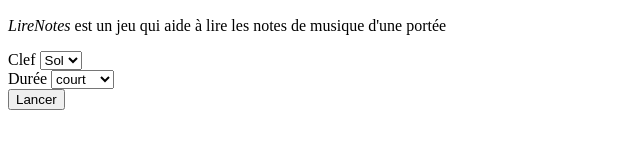
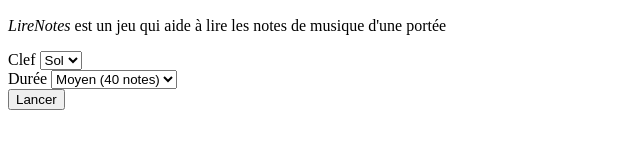
Before and after one commit to patjennings/lireNotes, a plain HTML site: page index.html in a window 1280 px wide. Shown: the part 429-578 px from the top of the page, without its empty margins (0-640 px from the left). Drawn offline with Linux system fonts and the light colour scheme.

Commit message:
Modale de départ modifiée

```diff
--- a/index.html
+++ b/index.html
@@ -78,9 +78,9 @@
                             <div class="modal-input form--wrapper">
                                 <label for="choix-duree">Durée</label>
                                 <select class="choix" id="choix-duree" name="Choix de la durée" type="select">
-                                    <option value="0" selected="selected">court</option>
-                                    <option value="1">moyen</option>
-                                    <option value="2">long</option>
+                                    <option value="0">Court (20 notes)</option>
+                                    <option value="1" selected="selected">Moyen (40 notes)</option>
+                                    <option value="2">Long (80 notes)</option>
                                 </select>
                             </div>
                             <div class="modal-input">
```
